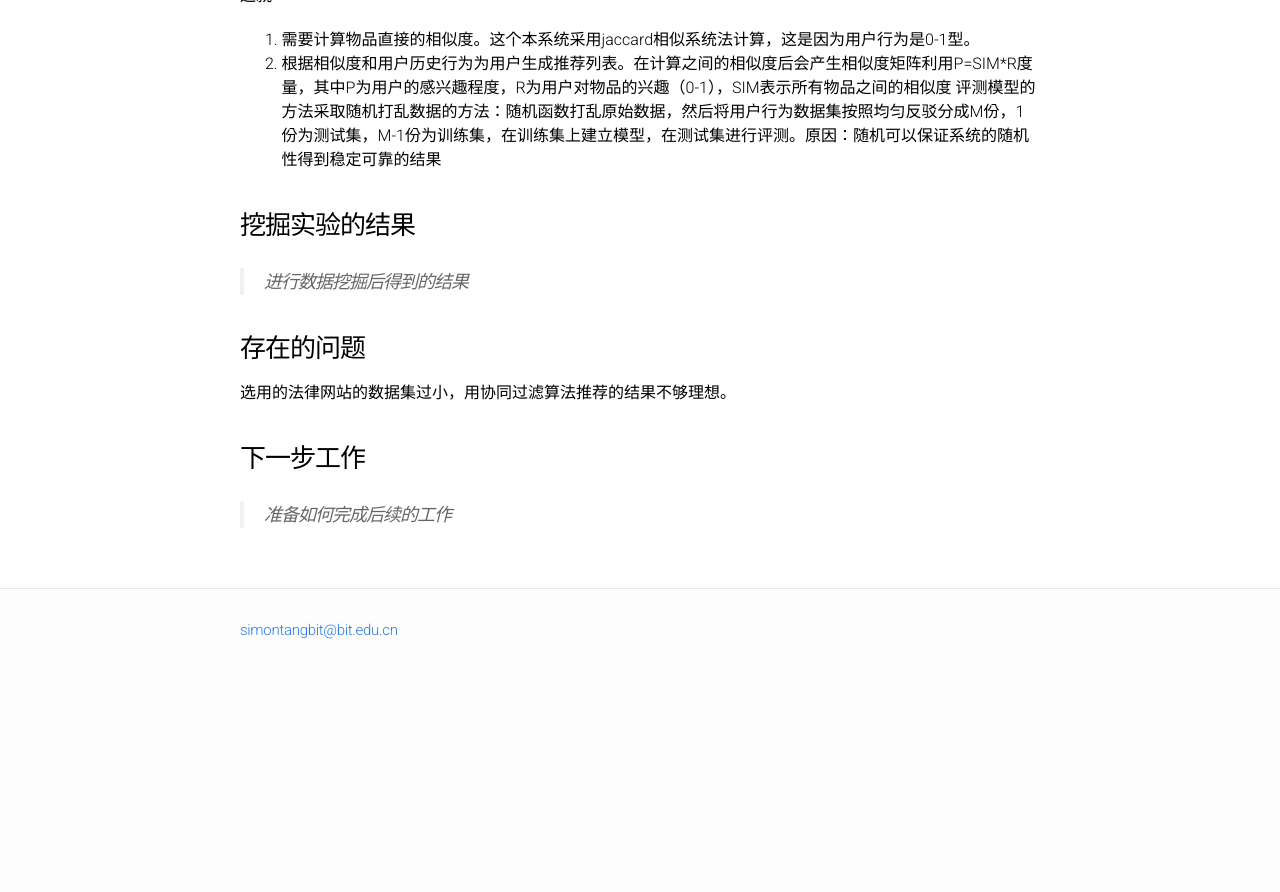
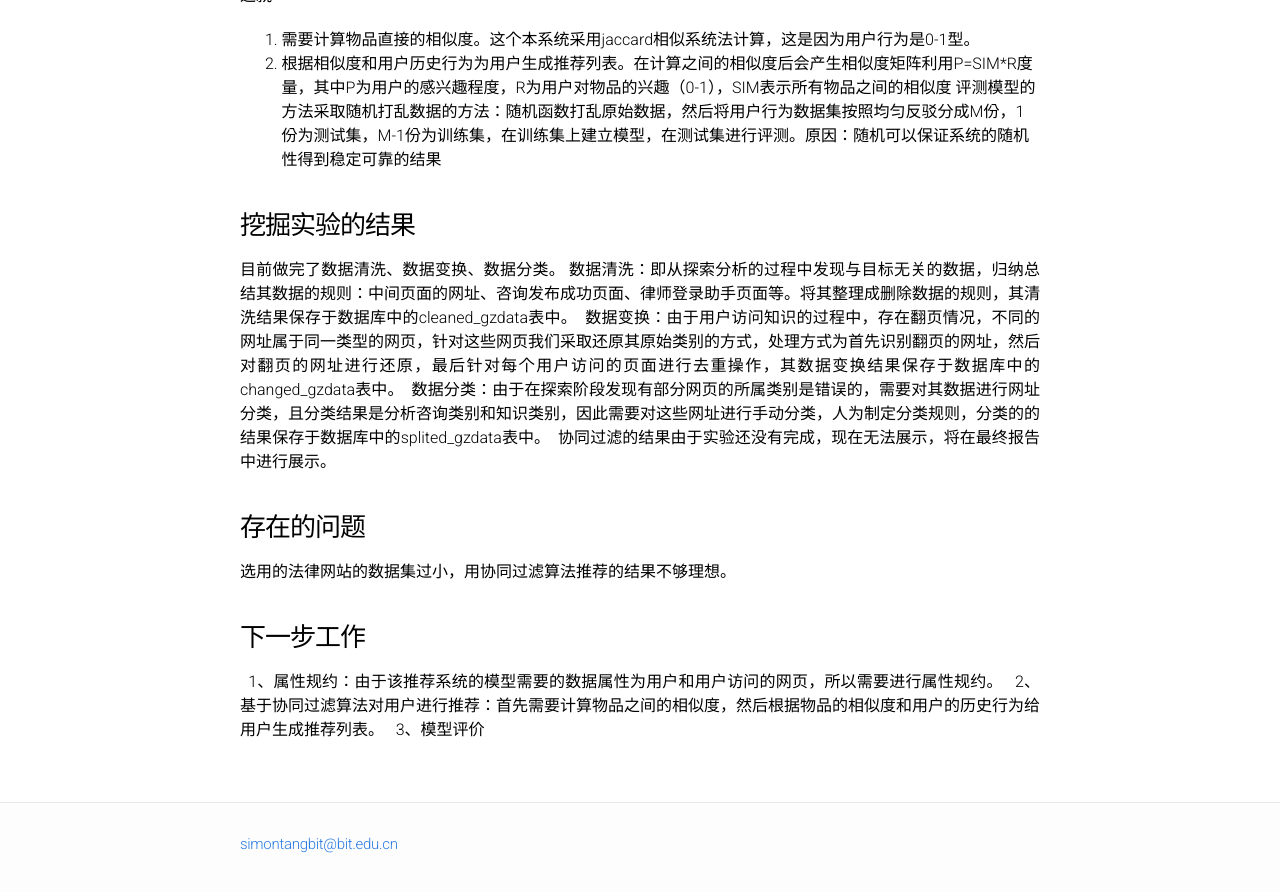
Before and after one commit to BITDM/bitdm.github.io, a Jekyll site: the page built from 2018/projects/P15/midterm.md, in a window 1280 px wide and 900 px high, scrolled down 1409 px. Shown: the top 892 px of the window. Built offline with Jekyll 4.4.1, drawn with Linux system fonts in a browser that asks for light colours; our own code applies the rules of GitHub Pages for plain Markdown files; before the commit the page ends 2096 px from its top, so only the background shows below that.

Commit message:
Update midterm.md

```diff
--- a/2018/projects/P15/midterm.md
+++ b/2018/projects/P15/midterm.md
@@ -54,12 +54,17 @@ permalink: /2018/projects/p15/midterm/
 
 ### 挖掘实验的结果
 
-> 进行数据挖掘后得到的结果
+  目前做完了数据清洗、数据变换、数据分类。
+  数据清洗：即从探索分析的过程中发现与目标无关的数据，归纳总结其数据的规则：中间页面的网址、咨询发布成功页面、律师登录助手页面等。将其整理成删除数据的规则，其清洗结果保存于数据库中的cleaned_gzdata表中。
+  数据变换：由于用户访问知识的过程中，存在翻页情况，不同的网址属于同一类型的网页，针对这些网页我们采取还原其原始类别的方式，处理方式为首先识别翻页的网址，然后对翻页的网址进行还原，最后针对每个用户访问的页面进行去重操作，其数据变换结果保存于数据库中的changed_gzdata表中。
+  数据分类：由于在探索阶段发现有部分网页的所属类别是错误的，需要对其数据进行网址分类，且分类结果是分析咨询类别和知识类别，因此需要对这些网址进行手动分类，人为制定分类规则，分类的的结果保存于数据库中的splited_gzdata表中。
+  协同过滤的结果由于实验还没有完成，现在无法展示，将在最终报告中进行展示。
 
 ### 存在的问题
 
 选用的法律网站的数据集过小，用协同过滤算法推荐的结果不够理想。
 
 ### 下一步工作
-
-> 准备如何完成后续的工作
+   1、属性规约：由于该推荐系统的模型需要的数据属性为用户和用户访问的网页，所以需要进行属性规约。
+   2、基于协同过滤算法对用户进行推荐：首先需要计算物品之间的相似度，然后根据物品的相似度和用户的历史行为给用户生成推荐列表。
+   3、模型评价
```
